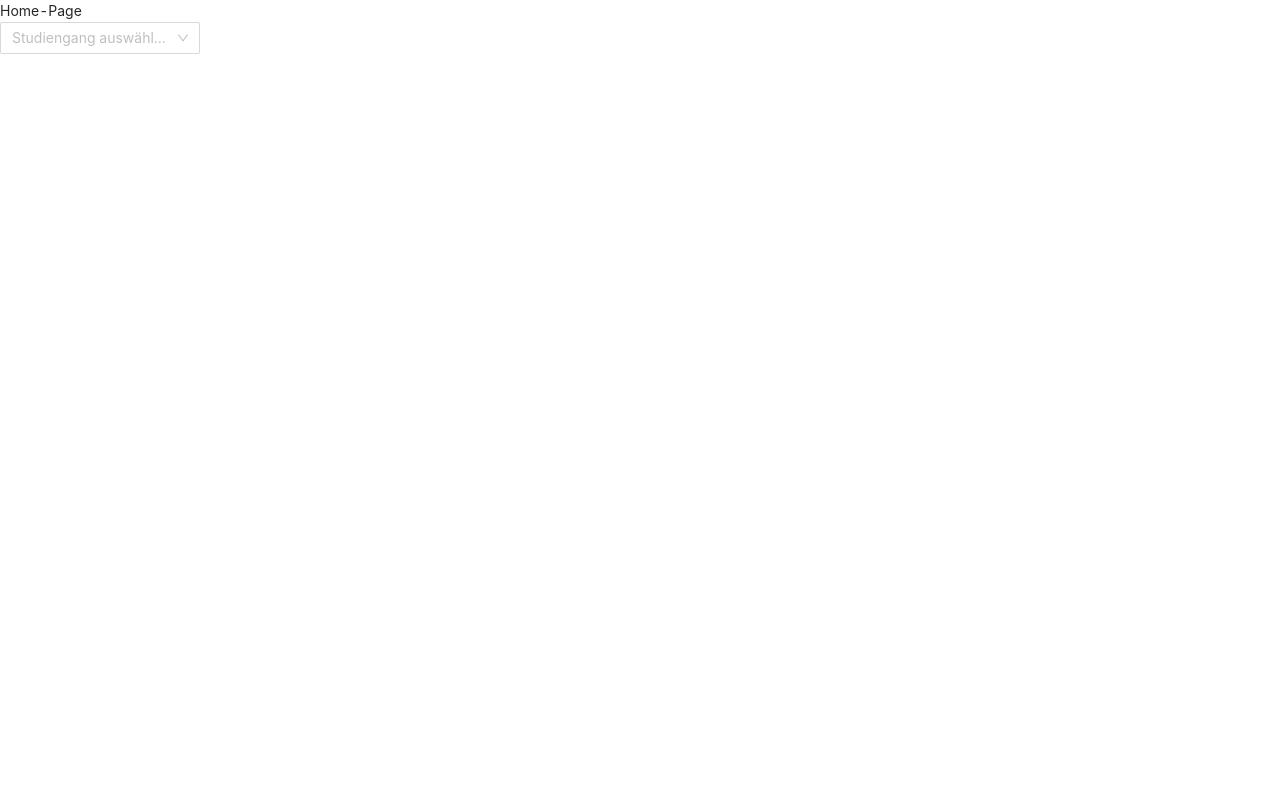
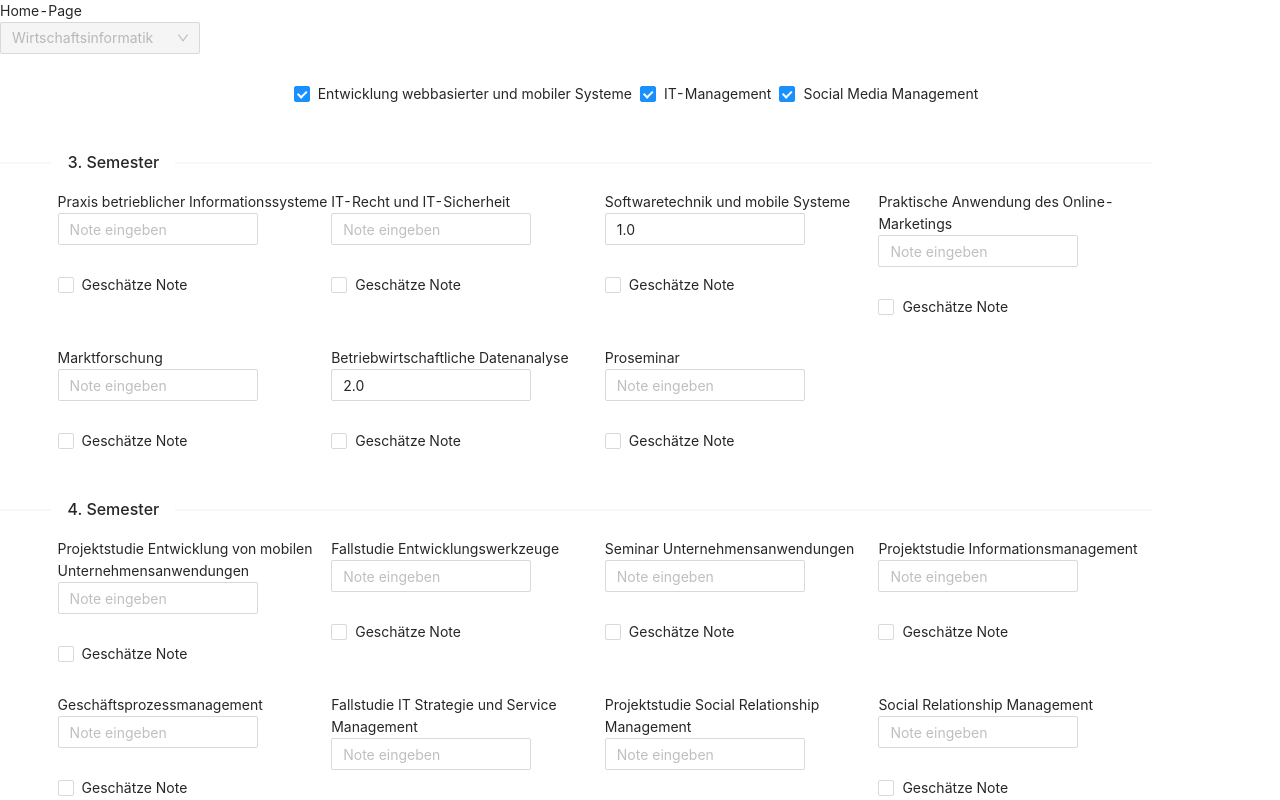
Before and after one commit to malik-zenth/gradulator, a React (Create React App) app: page / in a window 1280 px wide. Shown: the top 800 px of the page. Built offline with nearby package versions, Linux system fonts and the light colour scheme; the HTML template or start-up script is replaced by a standard one.

Commit message:
handle inital values from pdf

```diff
--- a/src/Components/Formular.tsx
+++ b/src/Components/Formular.tsx
@@ -1,55 +1,103 @@
-import React from "react"
-import {Form, Select} from "antd"
-import {options} from "../Data"
-import GradeInput from "./GradeInput"
+import React from "react";
+import { Form, Select } from "antd";
+import { options } from "../Data";
+import GradeInput from "./GradeInput";
+import { Input} from "../Data/types";
+
+// form inital values
+interface InitialValues{
+  [Key: string]: FormOption
+}
+
+interface FormOption{
+  value: string,
+  label: string
+}
 
 interface IProps {
-
+  selected?: string,
+  inputGrades?: Input[]
 }
 
+// selectedOption -> selected Value
+// formOptions -> all possible options from given data
+// initialValues -> if default value is given e.g. from pdf reader
+// disabled -> if their are initial values disable the form
 interface IState {
-    selectedOption?: string
+  selectedOption?: string;
+  formOptions: FormOption[];
+  initialValues?: InitialValues;
+  disabled: boolean;
 }
 
-class Formular extends React.Component<IProps, IState>{
+// Formular to calculate Grades
+// this File is only the Selection of degree course and if one is selected it will render the input of grades
+class Formular extends React.Component<IProps, IState> {
   constructor(props: IProps) {
     super(props);
     this.state = {
-            selectedOption: null
+      selectedOption: null,
+      formOptions: [],
+      disabled: false,
+    };
+  }
+  formRef = React.createRef();
+
+  // settup data
+  // if an emphasis is selected, set it as default value, disable the field and show grade input
+  componentDidMount() {
+    const { selected } = this.props;
+    // add all emphasis options to a array, so we easiely can check if an selected value is a valid option
+    const emphasisOptions: string[] = [];
+    const selectOptions = Object.keys(options).map(function (value, _) {
+      emphasisOptions.push(value);
+      return { value: value, label: value };
+    });
+    // if their is a selected value and it is valid add it as default label and set it as selected
+    if (selected && emphasisOptions.includes(selected)) {
+      this.setState({
+        initialValues: { select: { value: selected, label: selected } },
+        selectedOption: selected,
+        formOptions: selectOptions,
+        disabled: true,
+      });
+    } else {
+      this.setState({ formOptions: selectOptions });
     }
   }
 
-    render(){
-        const {selectedOption} = this.state
-        const selectOptions = Object.keys(options).map(function(value, label){
-            return {value: value, label: value}
-        })
-
+  render() {
+    const { selectedOption, formOptions, initialValues, disabled } = this.state;
+    // settup all option so antd Form can handle them
     const handleChange = (value: any) => {
-            this.setState({selectedOption: value.value})
+      this.setState({ selectedOption: value.value });
+    };
+    // if form values are not ready return empty div so initialValues are handled correctly
+    if (formOptions.length === 0) {
+      return <div></div>;
     }
-
-        return(
+    return (
       <div>
-                <Form>
+        <Form initialValues={initialValues}>
           <Form.Item name="select">
             <Select
+              disabled={disabled}
               style={{ width: 200 }}
               labelInValue
               placeholder="Studiengang auswählen"
-                        options={selectOptions}
+              options={formOptions}
               onSelect={handleChange}
-                        >
-                        </Select>
+            ></Select>
           </Form.Item>
         </Form>
         {selectedOption &&
         <GradeInput
         options={options[selectedOption]}
+        inputGrades={this.props.inputGrades}
         />}
       </div>
-        )
+    );
   }
 }
 
-export default Formular
+export default Formular;
--- a/src/Components/GradeInput.tsx
+++ b/src/Components/GradeInput.tsx
@@ -1,10 +1,15 @@
 import React, { ReactFragment, ReactText, useState } from "react";
-import { BasicInformation, Emphasis, Exam, ExamPackages, Exams, SingleOption } from "../Data/types";
-import { Form, Input, InputNumber, Checkbox, Button } from "antd";
+import { Input, BasicInformation, Emphasis, Exam, ExamPackages, Exams, SingleOption } from "../Data/types";
+import { Form, InputNumber, Checkbox, Button } from "antd";
 import { Row, Col, Divider } from 'antd'
+
+interface InitialValues{
+    [key: string]: number
+}
 
 interface IProps {
     options: SingleOption;
+    inputGrades?: Input[]
 }
 
 interface OrderedExams{
@@ -16,15 +21,19 @@ interface OrderedExams{
      data: Exam
  }
 
+
 const keyGenerator = (): ReactText =>
     "_" + Math.random().toString(36).substr(2, 9);
 
+
+// form to input all grades
 const GradeInput = (props: IProps) => {
     const [form] = Form.useForm();
+    // this hook will handle all emphasis points which are not displayed
     const [notDisplayedEmphasis, setEmphasis] = useState([]);
 
+    // render all input fields. Data comes in type orderedExams ordered by semester
     const renderInputOptions = (exams: OrderedExams): ReactFragment => {
-
         if (exams == null) {
             return <div></div>;
         } else
@@ -41,7 +50,7 @@ const GradeInput = (props: IProps) => {
 
     }
 
-
+    // render a single Input Field and its checkbox to set it as an estimated grade
     const renderInputField = (exam: SingleExam): ReactFragment => {
         return (
             <Col span={6} key={keyGenerator()}>
@@ -70,6 +79,7 @@ const GradeInput = (props: IProps) => {
         )
     }
 
+    // render all emphasis checkboxes
     const renderEmphasisCheckboxes = (basics: BasicInformation): ReactFragment => {
         if (basics.emphasis) {
             return basics.emphasis.map(single => {
@@ -89,6 +99,7 @@ const GradeInput = (props: IProps) => {
         }
     }
 
+    // if an emphasis checkbox is changed either add it to state or remove it from it
     const changeCheckboxState = (emphasisId: number) => {
         if (notDisplayedEmphasis.includes(emphasisId)) {
             setEmphasis(notDisplayedEmphasis.filter(x => x !== emphasisId))
@@ -98,6 +109,8 @@ const GradeInput = (props: IProps) => {
         }
     }
 
+    // settup exam data. filter out all exams from emphasis points which are currently not displayed and
+    // order data by semester so single grade inputs can be displayed in this order
     const settupExamData = (exams: Exams): OrderedExams => {
         var semesters: number[] = []
         var sortedBySemester: OrderedExams = []
@@ -114,6 +127,16 @@ const GradeInput = (props: IProps) => {
         return sortedBySemester
     }
 
+    // settup default Values for the form if given
+    const settupDefaultValues = (defaultValues: Input[]): InitialValues => {
+        const initalValues: InitialValues = {}
+        defaultValues && defaultValues.map(single => {
+            initalValues[single.examid] = single.grade
+        })
+        return initalValues
+    }
+
+    // handle submit of form
     const onSubmit = (e: any) => {
         e.preventDefault();
         form.validateFields()
@@ -124,13 +147,13 @@ const GradeInput = (props: IProps) => {
 
     }
 
-    const { options } = props;
+    const { options, inputGrades } = props;
     const { basics, exams, examPackages } = options;
     const orderdExams = settupExamData(exams)
-
+    const defaultValues = settupDefaultValues(inputGrades)
     return (
         <div>
-            <Form form={form} id="grade-formular">
+            <Form initialValues={defaultValues} form={form} id="grade-formular">
                 <div className="form-emphasis">
                     {renderEmphasisCheckboxes(basics)}
                 </div>
--- a/src/Pages/Home.tsx
+++ b/src/Pages/Home.tsx
@@ -5,11 +5,25 @@ import {Formular} from "../Components"
 class Home extends React.Component{
 
     render(){
+
+        const testInput = [{
+            examid: 282130,
+            grade: 1.0,
+            estimated: false
+        },{
+            examid: 282135,
+            grade: 2.0
+        }]
+
+
         return(
             <div>
                 Home-Page
 
-                <Formular/>
+                <Formular
+                selected={"Wirtschaftsinformatik"}
+                inputGrades={testInput}
+                />
             </div>
         )
     }
```
Lines whose indentation alone changed are shown as unchanged.
